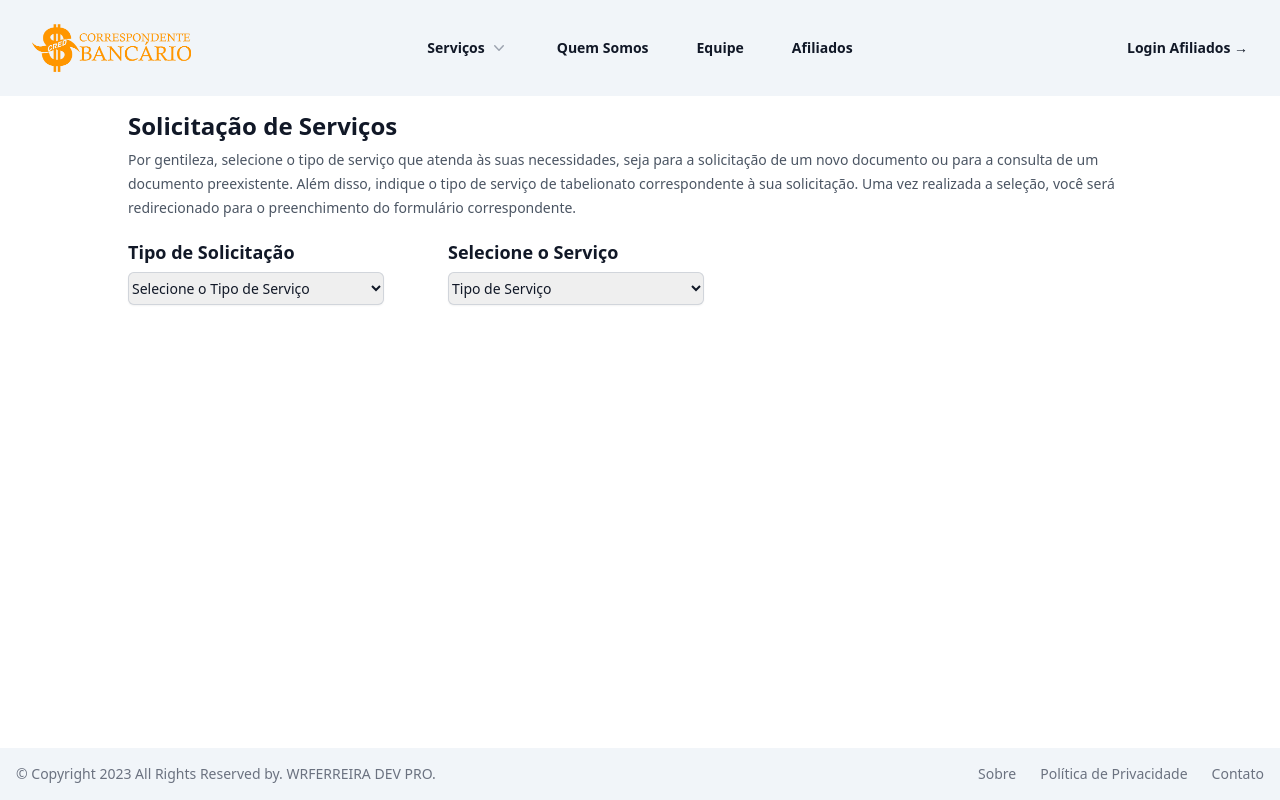
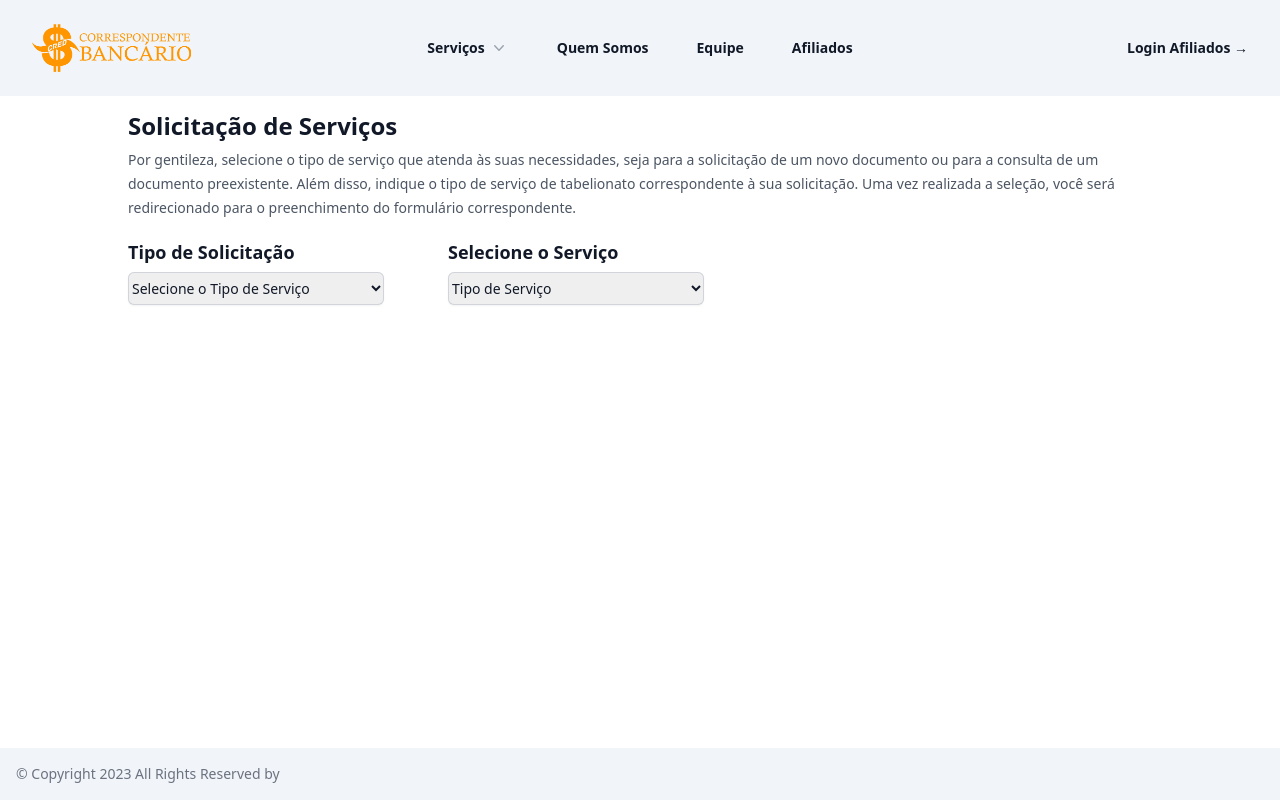
Before and after one commit to wrferreira1003/ServiceFrontendScred, a Next.js app in the folder next-scred/: page /Hcred/Tabelionato in a window 1280 px wide. Built offline with nearby package versions, Linux system fonts and the light colour scheme.

Commit message:
Commit 29-07 as 08:33

```diff
--- a/next-scred/src/pages/Hcred/Components/headerService.tsx
+++ b/next-scred/src/pages/Hcred/Components/headerService.tsx
@@ -11,11 +11,9 @@
                                       handleSubServicoChange,
                                       isDisabled}: ChildComponentProps){
 
-  const [isDisable, setIsDisable] = useState(false);
 
 
-
-                                        return (
+  return (
         <div>
           <h1 className="text-2xl font-semibold leading-7 text-gray-900">
             Solicitação de Serviços</h1>
@@ -26,7 +24,7 @@
           à sua solicitação. Uma vez realizada a seleção, você será redirecionado para o
           preenchimento do formulário correspondente.
           </p>
-          <div className="flex gap-x-16">
+          <div className="flex flex-col sm:flex-row gap-4 sm:gap-x-16">
             <div className="sm:col-span-3 mt-5">
               <label htmlFor="solicitacao"
                     className="block text-lg font-bold leading-6 text-gray-900">
--- a/next-scred/src/pages/Hcred/Home/Footer/index.tsx
+++ b/next-scred/src/pages/Hcred/Home/Footer/index.tsx
@@ -4,21 +4,7 @@
     <div className="w-full mx-auto max-w-screen-xl p-4 md:flex md:items-center md:justify-between">
       <span className="text-sm text-gray-500 sm:text-center dark:text-gray-400">
         © Copyright 2023 All Rights Reserved by
-        <a href="" className="hover:underline">
-        .  WRFERREIRA DEV PRO.
-        </a>
       </span>
-      <ul className="flex flex-wrap items-center mt-3 text-sm font-medium text-gray-500 dark:text-gray-400 sm:mt-0">
-        <li>
-          <a href="#" className="mr-4 hover:underline md:mr-6 ">Sobre</a>
-        </li>
-        <li>
-          <a href="#" className="mr-4 hover:underline md:mr-6">Política de Privacidade</a>
-        </li>
-        <li>
-          <a href="#" className="hover:underline">Contato</a>
-        </li>
-      </ul>
     </div>
   </footer>
     )
```
